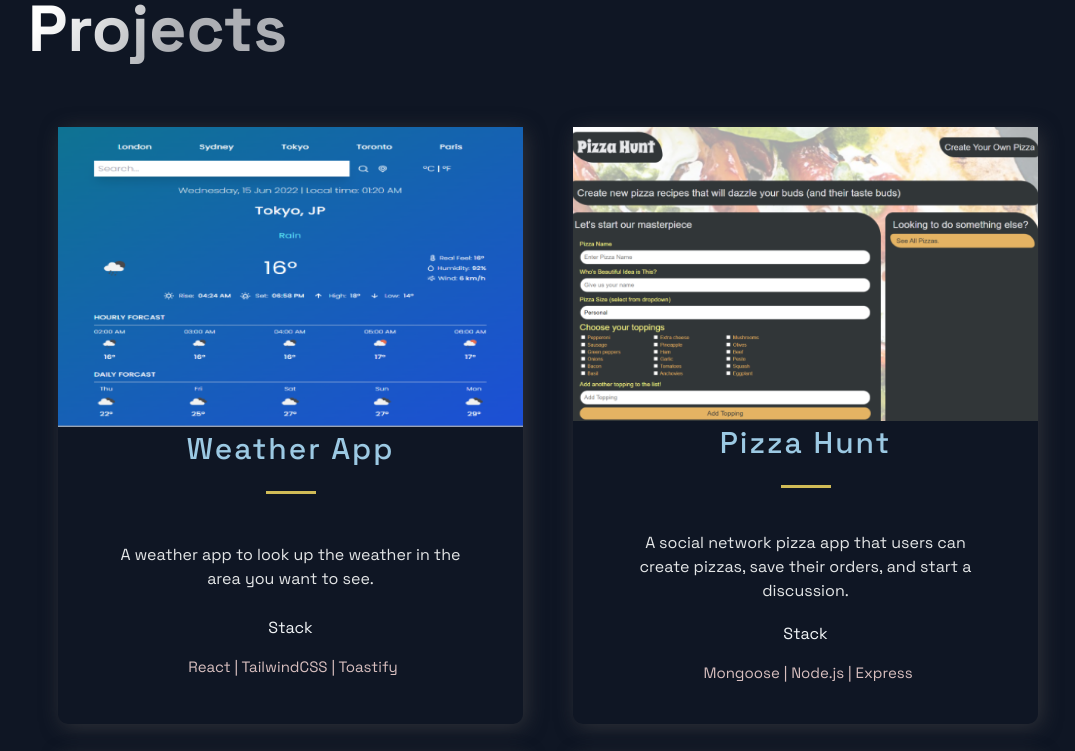
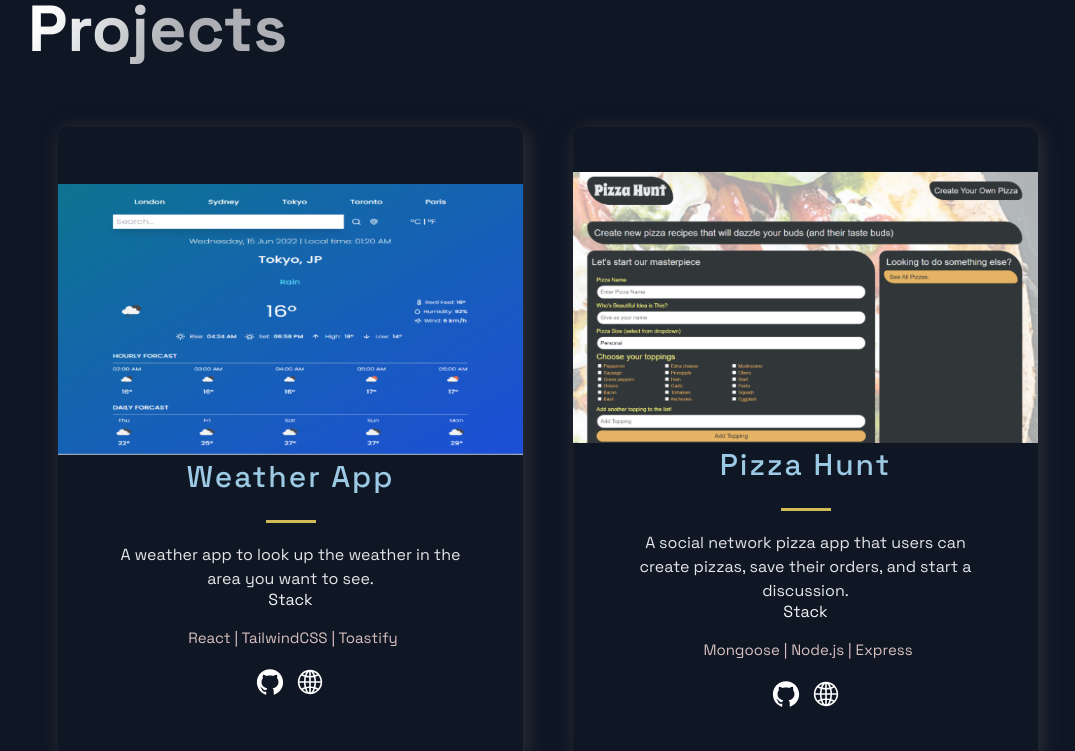
Before and after one commit to mikeydgithub/mdiamond_portfolio, a Next.js app: page / in a window 1280 px wide. Shown: the part 1060-1811 px from the top of the page, without its empty margins (92-1167 px from the left). Built offline with nearby package versions, Linux system fonts and the light colour scheme.

Commit message:
created icon buttons underneath project cards to link to github and website

```diff
--- a/src/components/Projects/Projects.js
+++ b/src/components/Projects/Projects.js
@@ -1,8 +1,10 @@
 import React from 'react';
-
-import { BlogCard, CardInfo, ExternalLinks, GridContainer, HeaderThree, Hr, Tag, TagList, TitleContent, UtilityList, Img } from './ProjectsStyles';
+import Link from 'next/link';
+import { BlogCard, CardInfo,  GridContainer, HeaderThree, Hr, Tag, TagList, TitleContent, UtilityList, Img, SocialIcons, ExternalLinks } from './ProjectsStyles';
 import { Section, SectionTitle } from '../../styles/GlobalComponents';
 import { projects } from '../../constants/constants'
+import { AiFillGithub} from 'react-icons/ai';
+import { IoIosGlobe } from 'react-icons/io';
 
 
 
@@ -11,23 +13,39 @@ const Projects = () => (
   <Section nopadding id="projects">
     <SectionTitle main>Projects</SectionTitle>
     <GridContainer>
-      {projects.map(({ id, image, title, description, source, tags }) => (
+      {projects.map(({ id, image, title, description, website, tags, gitHub }) => (
         <BlogCard key={id}>
-        <ExternalLinks href={source}>
-          <Img src={image}/>
-        </ExternalLinks>
+          <ExternalLinks>
+            <Img src={image}/>
+          </ExternalLinks>
           <TitleContent>
             <HeaderThree title>{title}</HeaderThree>
             <Hr />
           </TitleContent>
           <CardInfo>{description}</CardInfo>
+
           <div>
+
             <TitleContent>Stack</TitleContent>
+
             <TagList>
               {tags.map((tag, i) => (
                 <Tag key={i}>{tag}</Tag>
               ))}
             </TagList>
+
+            <SocialIcons>
+            <Link href={gitHub}>
+              <AiFillGithub size="3rem" />
+            </Link>
+            </SocialIcons>
+
+            <SocialIcons>
+            <Link href={website}>
+              <IoIosGlobe size="3rem" />
+            </Link>
+            </SocialIcons>
+
           </div>
           <UtilityList>
           </UtilityList>
--- a/src/components/Projects/ProjectsStyles.js
+++ b/src/components/Projects/ProjectsStyles.js
@@ -6,10 +6,6 @@ export const Img = styled.img`
   object-fit: cover;
   overflow: hidden;
   cursor: pointer;
-  &:hover{
-  transform: scale(1.05);
-  }
-  transition: all 0.5s ease;
 `;
 
 export const GridContainer = styled.section`
@@ -33,11 +29,15 @@ export const BlogCard = styled.div`
   border-radius: 10px;
   box-shadow: 3px 3px 20px rgba(80, 78, 78, 0.5);
   text-align: center;
-  alight-content: center;
+  align-content: center;
   justify-content: center;
   width: 100%;
   height: 100%;
   margin: 45px;
+  &:hover{
+  transform: scale(1.05);
+  }
+  transition: all 0.5s ease;
   @media ${(props) => props.theme.breakpoints.sm} {
     width: 100%;
   }
@@ -97,10 +97,9 @@ export const UtilityList = styled.ul`
 `;
 
 export const ExternalLinks = styled.a`
-transition: 0.5s;
+/* transition: 0.5s;
 &:hover{
-
-}
+} */
 `;
 
 export const TagList = styled.ul`
@@ -113,3 +112,15 @@ export const Tag = styled.li`
 color: #d8bfbf;
 font-size: 1.5rem;
 `;
+
+export const SocialIcons = styled.a`
+transition: 0.3s ease;
+color: white;
+border-radius: 100px;
+padding: 5px;
+&:hover {
+  background-color: #212d45;
+  transform: scale(20);
+  cursor: pointer;
+  }
+`;
--- a/src/constants/constants.js
+++ b/src/constants/constants.js
@@ -5,8 +5,8 @@ export const projects = [
     description: "A weather app to look up the weather in the area you want to see.",
     image: '/images/1.png',
     tags: ['React | ' + 'TailwindCSS | ' + 'Toastify  '],
-    visit: 'https://github.com/mikeydgithub/weather_app',
-    source: 'https://weatherzone22-app.herokuapp.com/',
+    gitHub: 'https://github.com/mikeydgithub/weather_app',
+    website: 'https://weatherzone22-app.herokuapp.com/',
     id: 0,
   },
   {
@@ -14,17 +14,17 @@ export const projects = [
     description:"A social network pizza app that users can create pizzas, save their orders, and start a discussion.",
     image: '/images/2.png',
     tags: ['Mongoose | ' + 'Node.js | ' + 'Express '],
-    visit: 'https://github.com/mikeydgithub/pizza-hunt',
-    source: 'https://pizza-hunt22.herokuapp.com/',
+    gitHub: 'https://github.com/mikeydgithub/pizza-hunt',
+    website: 'https://pizza-hunt22.herokuapp.com/',
     id: 1,
   },
   {
     title: 'Travel Budget Tracker',
     description: "A PWA (Progress Web Application) for tracking your vacation budget with slow internet or no internet.",
-      image: '/images/3.png',
-      tags: ['Compression | ' + 'Mongoose | ' + 'Morgan | ' + 'Express '],
-    visit: 'https://github.com/mikeydgithub/Travel-Budget-Tracker',
-    source: 'https://travel-budget-trackerv1.herokuapp.com/',
+    image: '/images/3.png',
+    tags: ['Compression | ' + 'Mongoose | ' + 'Morgan | ' + 'Express '],
+    gitHub: 'https://github.com/mikeydgithub/Travel-Budget-Tracker',
+    website: 'https://travel-budget-trackerv1.herokuapp.com/',
     id: 2,
   },
   {
@@ -32,8 +32,8 @@ export const projects = [
     description: "An app for generating a pokemon based on how many github repositories the user has.",
     image: '/images/4.png',
     tags: ['JavaScript | ' + 'Materialize | '+ 'HTML | '+ 'CSS'],
-    visit: 'https://github.com/mikeydgithub/Pokemon-App',
-    source: 'https://mikeydgithub.github.io/Pokemon-App/',
+    gitHub: 'https://github.com/mikeydgithub/Pokemon-App',
+    website: 'https://mikeydgithub.github.io/Pokemon-App/',
     id: 3,
   },
   {
@@ -41,8 +41,8 @@ export const projects = [
     description: "An app using a fetch API from CoinGecko to display real time prices in your CLI with color.",
     image: '/images/5.png',
     tags: ['React | ' + 'Axios | '+ 'Ink | '+ 'Meow '],
-    vist: 'https://github.com/mikeydgithub/crypto-InkCLI',
-    source: 'https://github.com/mikeydgithub/crypto-InkCLI',
+    gitHub: 'https://github.com/mikeydgithub/crypto-InkCLI',
+    website: 'https://github.com/mikeydgithub/crypto-InkCLI',
     id: 4,
   },
   {
@@ -50,8 +50,8 @@ export const projects = [
     description: "An E-Commerce app for purchasing house hold items and food.",
     image: '/images/6.png',
     tags: ['React | ' + 'Stripe | '+ 'React-Router | '+ 'Mongoose | ' + 'GraphQL | ' + 'JWT '],
-    vist: 'https://github.com/mikeydgithub/shop-shop',
-    source: 'https://shoper-shop-app.herokuapp.com/',
+    gitHub: 'https://github.com/mikeydgithub/shop-shop',
+    website: 'https://shoper-shop-app.herokuapp.com/',
     id: 5,
   },
 ];
```
